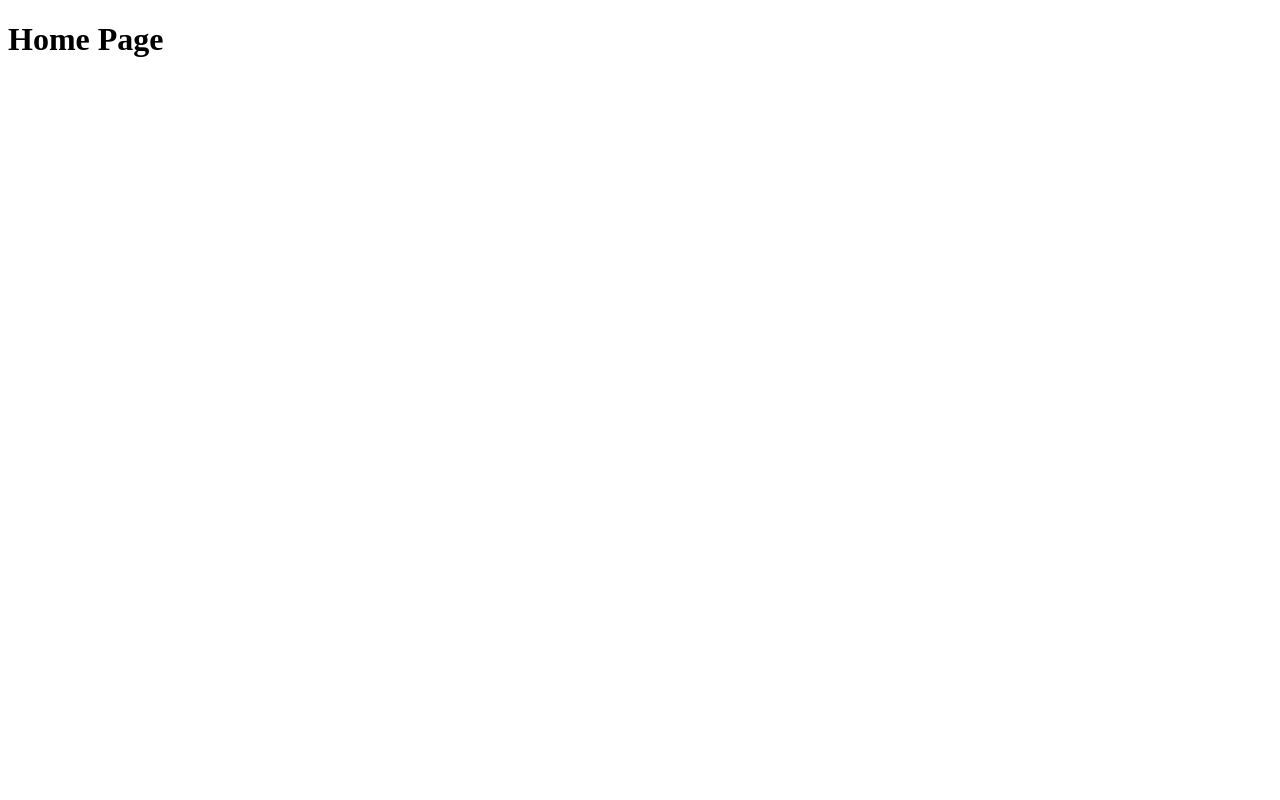
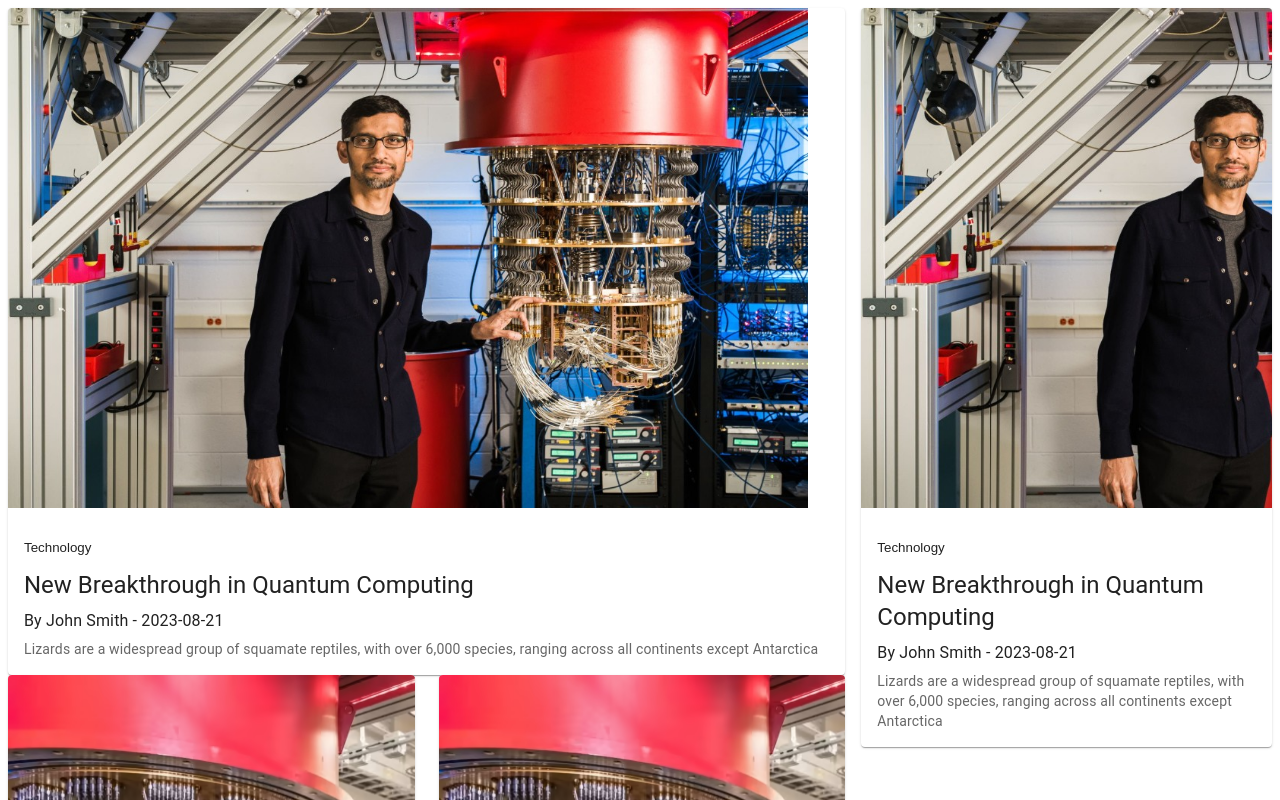
Before and after one commit to saidureg/The-Dragon-News-with-next.js, a Next.js app: page / in a window 1280 px wide. Shown: the top 800 px of the page. Built offline with nearby package versions, Linux system fonts and the light colour scheme.

Commit message:
category data fetch dynamically

```diff
--- a/src/app/page.js
+++ b/src/app/page.js
@@ -1,8 +1,19 @@
+import LatestNews from "@/components/ui/LatestNews/LatestNews";
+import Sidebar from "@/components/ui/Sidebar/Sidebar";
+import { Grid } from "@mui/material";
+
 const HomePage = () => {
   return (
-    <div>
-      <h1>Home Page</h1>
-    </div>
+    <>
+      <Grid container spacing={2}>
+        <Grid item xs={8}>
+          <LatestNews />
+        </Grid>
+        <Grid item xs={4}>
+          <Sidebar />
+        </Grid>
+      </Grid>
+    </>
   );
 };
 
--- a/src/components/shared/Navbar.js
+++ b/src/components/shared/Navbar.js
@@ -28,7 +28,7 @@ const navItems = [
   },
   {
     route: "Category",
-    pathName: "/category",
+    pathName: "/categories/news?category=all-news",
   },
   {
     route: "News",
--- /dev/null
+++ b/src/components/ui/LatestNews/LatestNews.js
@@ -0,0 +1,147 @@
+import {
+  Box,
+  Card,
+  CardActionArea,
+  CardContent,
+  CardMedia,
+  Grid,
+  Typography,
+} from "@mui/material";
+import Image from "next/image";
+import topNews from "@/assets/Top_News.jpg";
+import topNews2 from "@/assets/Top_News2.avif";
+
+const LatestNews = () => {
+  return (
+    <Box>
+      <Card>
+        <CardActionArea>
+          <CardMedia>
+            <Image src={topNews} alt="Top News" width={800} height={500} />
+          </CardMedia>
+          <CardContent>
+            <p className="bg-red-500 px-2 text-white w-[100px] rounded my-3">
+              Technology
+            </p>
+            <Typography gutterBottom variant="h5" component="div">
+              New Breakthrough in Quantum Computing
+            </Typography>
+            <Typography className="my-3" gutterBottom>
+              By John Smith - 2023-08-21
+            </Typography>
+            <Typography variant="body2" color="text.secondary">
+              Lizards are a widespread group of squamate reptiles, with over
+              6,000 species, ranging across all continents except Antarctica
+            </Typography>
+          </CardContent>
+        </CardActionArea>
+      </Card>
+
+      <Grid
+        className="my-5"
+        container
+        rowSpacing={1}
+        columnSpacing={{ xs: 1, sm: 2, md: 3 }}
+      >
+        <Grid item xs={6}>
+          <Card>
+            <CardActionArea>
+              <CardMedia>
+                <Image src={topNews2} alt="Top News" width={800} height={500} />
+              </CardMedia>
+              <CardContent>
+                <p className="bg-red-500 px-2 text-white w-[100px] rounded my-3">
+                  Technology
+                </p>
+                <Typography gutterBottom variant="h5" component="div">
+                  New Breakthrough in Quantum Computing
+                </Typography>
+                <Typography className="my-3" gutterBottom>
+                  By John Smith - 2023-08-21
+                </Typography>
+                <Typography variant="body2" color="text.secondary">
+                  Lizards are a widespread group of squamate reptiles, with over
+                  6,000 species, ranging across all continents except Antarctica
+                </Typography>
+              </CardContent>
+            </CardActionArea>
+          </Card>
+        </Grid>
+        <Grid item xs={6}>
+          <Card>
+            <CardActionArea>
+              <CardMedia>
+                <Image src={topNews2} alt="Top News" width={800} height={500} />
+              </CardMedia>
+              <CardContent>
+                <p className="bg-red-500 px-2 text-white w-[100px] rounded my-3">
+                  Technology
+                </p>
+                <Typography gutterBottom variant="h5" component="div">
+                  New Breakthrough in Quantum Computing
+                </Typography>
+                <Typography className="my-3" gutterBottom>
+                  By John Smith - 2023-08-21
+                </Typography>
+                <Typography variant="body2" color="text.secondary">
+                  Lizards are a widespread group of squamate reptiles, with over
+                  6,000 species, ranging across all continents except Antarctica
+                </Typography>
+              </CardContent>
+            </CardActionArea>
+          </Card>
+        </Grid>
+        <Grid item xs={6}>
+          <Card>
+            <CardActionArea>
+              <CardMedia>
+                <Image src={topNews2} alt="Top News" width={800} height={500} />
+              </CardMedia>
+              <CardContent>
+                <p className="bg-red-500 px-2 text-white w-[100px] rounded my-3">
+                  Technology
+                </p>
+                <Typography gutterBottom variant="h5" component="div">
+                  New Breakthrough in Quantum Computing
+                </Typography>
+                <Typography className="my-3" gutterBottom>
+                  By John Smith - 2023-08-21
+                </Typography>
+                <Typography variant="body2" color="text.secondary">
+                  Lizards are a widespread group of squamate reptiles, with over
+                  6,000 species, ranging across all continents except Antarctica
+                </Typography>
+              </CardContent>
+            </CardActionArea>
+          </Card>
+        </Grid>
+        <Grid item xs={6}>
+          <Card>
+            <CardActionArea>
+              <CardMedia>
+                <Image src={topNews2} alt="Top News" width={800} height={500} />
+              </CardMedia>
+              <CardContent>
+                <p className="bg-red-500 px-2 text-white w-[100px] rounded my-3">
+                  Technology
+                </p>
+                <Typography gutterBottom variant="h5" component="div">
+                  New Breakthrough in Quantum Computing
+                </Typography>
+                <Typography className="my-3" gutterBottom>
+                  By John Smith - 2023-08-21
+                </Typography>
+                <Typography variant="body2" color="text.secondary">
+                  Lizards are a widespread group of squamate reptiles, with over
+                  6,000 species, ranging across all continents except Antarctica
+                </Typography>
+              </CardContent>
+            </CardActionArea>
+          </Card>
+        </Grid>
+      </Grid>
+    </Box>
+  );
+};
+
+export default LatestNews;
--- /dev/null
+++ b/src/components/ui/Sidebar/Sidebar.js
@@ -0,0 +1,41 @@
+import {
+  Box,
+  Card,
+  CardActionArea,
+  CardContent,
+  CardMedia,
+  Typography,
+} from "@mui/material";
+import Image from "next/image";
+import topNews from "@/assets/Top_News.jpg";
+
+const Sidebar = () => {
+  return (
+    <Box>
+      <Card>
+        <CardActionArea>
+          <CardMedia>
+            <Image src={topNews} alt="Top News" width={800} height={500} />
+          </CardMedia>
+          <CardContent>
+            <p className="bg-red-500 px-2 text-white w-[100px] rounded my-3">
+              Technology
+            </p>
+            <Typography gutterBottom variant="h5" component="div">
+              New Breakthrough in Quantum Computing
+            </Typography>
+            <Typography className="my-3" gutterBottom>
+              By John Smith - 2023-08-21
+            </Typography>
+            <Typography variant="body2" color="text.secondary">
+              Lizards are a widespread group of squamate reptiles, with over
+              6,000 species, ranging across all continents except Antarctica
+            </Typography>
+          </CardContent>
+        </CardActionArea>
+      </Card>
+    </Box>
+  );
+};
+
+export default Sidebar;
```
Also changed, not shown: src/app/categories/[categoriesId]/page.js (added, +16 -0 lines), src/app/categories/layout.js (added, +21 -0 lines), src/components/ui/CategoryList/CategoryList.js (added, +27 -0 lines), src/utils/getAllCategories.js (added, +7 -0 lines), src/utils/getCategoryNews.js (added, +10 -0 lines), src/assets/Top_News.jpg (added), src/assets/Top_News2.avif (added).
